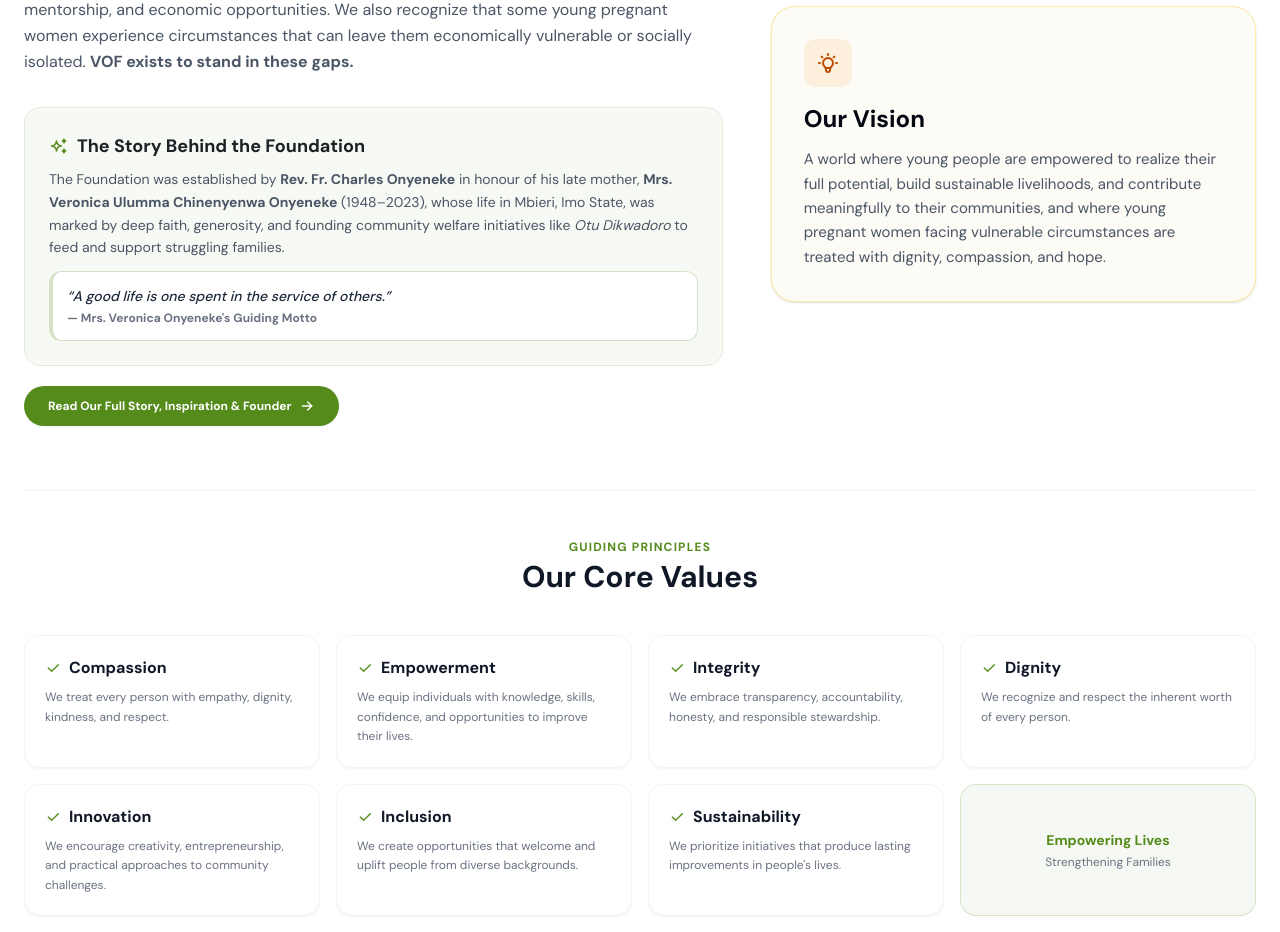
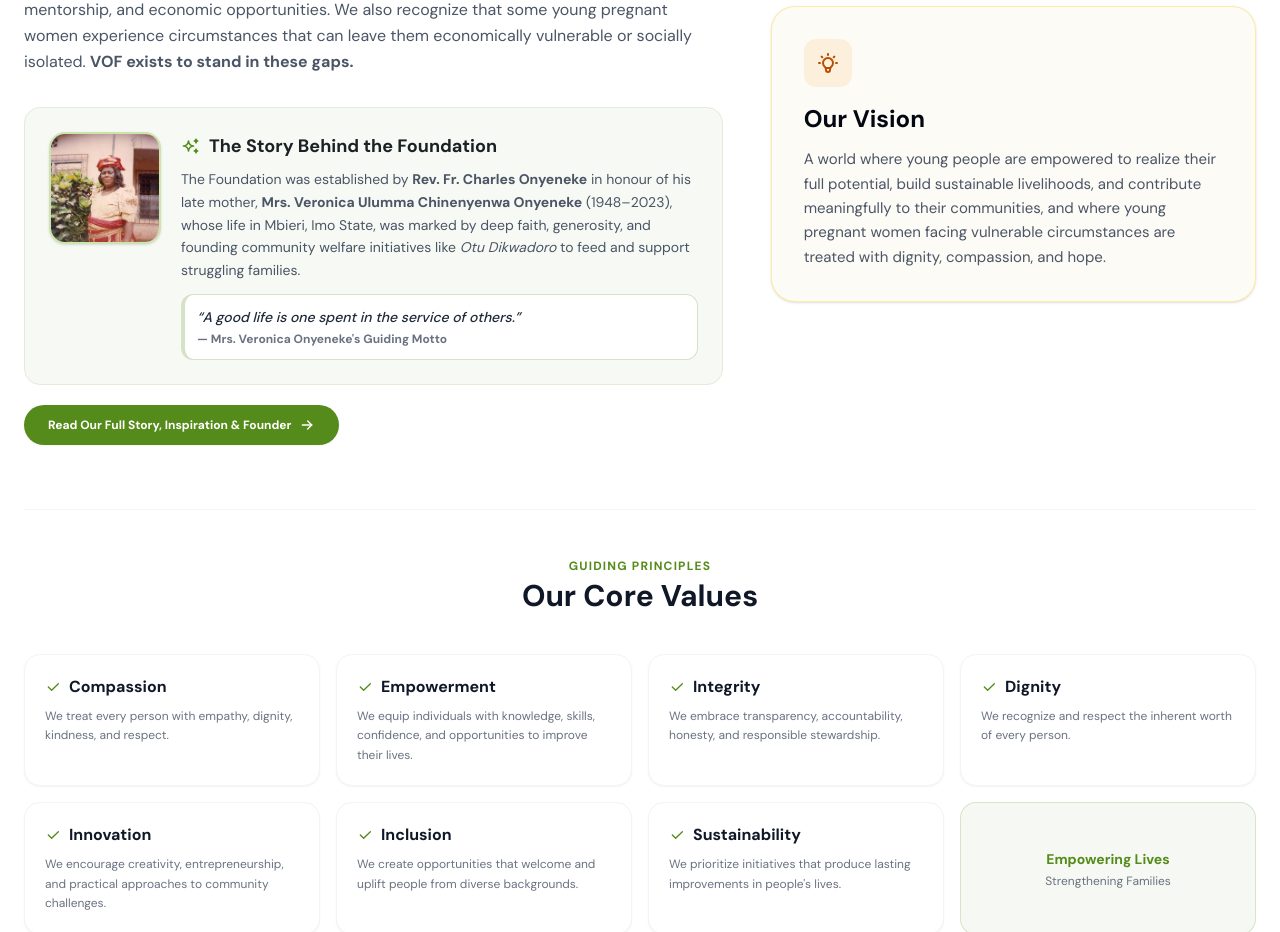
Before and after one commit to ifeanyireed/vof, a Next.js app in the folder web-app/: page / in a window 1280 px wide. Shown: the part 2560-3492 px from the top of the page. Built offline with nearby package versions, Linux system fonts and the light colour scheme; a web font is replaced by a local one.

Commit message:
feat: add Mrs. Veronica Onyeneke portrait image to public assets and display on about and home pages

```diff
--- a/web-app/src/app/about/page.tsx
+++ b/web-app/src/app/about/page.tsx
@@ -284,7 +284,7 @@ export default function AboutPage() {
                     src="/veronica.png"
                     alt="Mrs. Veronica Ulumma Chinenyenwa Onyeneke"
                     fill
-                    className="object-cover"
+                    className="object-cover object-top"
                   />
                 </div>
                 <h3 className="font-serif text-2xl font-bold text-gray-900">Mrs. Veronica Onyeneke</h3>
--- a/web-app/src/app/page.tsx
+++ b/web-app/src/app/page.tsx
@@ -535,6 +535,16 @@ export default function Home() {
 
             {/* Mother's Legacy Box with Authentic Motto & Grassroots Initiative */}
             <div className="p-6 rounded-2xl bg-[#f7f9f4] border border-[#e4ebd9] relative my-3">
+              <div className="flex flex-col sm:flex-row gap-5 items-center sm:items-start">
+                <div className="relative w-24 h-24 sm:w-28 sm:h-28 rounded-2xl overflow-hidden border-2 border-[#8ac43e]/40 shadow-sm flex-shrink-0">
+                  <Image
+                    src="/veronica.png"
+                    alt="Mrs. Veronica Ulumma Chinenyenwa Onyeneke"
+                    fill
+                    className="object-cover object-top"
+                  />
+                </div>
+                <div className="flex-1 text-left">
                   <h4 className="font-serif text-lg font-bold text-[#1b2124] mb-2 flex items-center gap-2">
                     <IconSparkles className="w-5 h-5 text-[#558b1a]" />
                     The Story Behind the Foundation
@@ -542,9 +552,11 @@ export default function Home() {
                   <p className="text-gray-600 text-sm leading-relaxed mb-3">
                     The Foundation was established by <strong>Rev. Fr. Charles Onyeneke</strong> in honour of his late mother, <strong>Mrs. Veronica Ulumma Chinenyenwa Onyeneke</strong> (1948–2023), whose life in Mbieri, Imo State, was marked by deep faith, generosity, and founding community welfare initiatives like <em>Otu Dikwadoro</em> to feed and support struggling families.
                   </p>
-              <div className="p-3.5 rounded-xl bg-white border border-[#d6e2c8] text-sm text-gray-800 font-medium italic border-l-4 border-[#558b1a]">
+                  <div className="p-3 rounded-xl bg-white border border-[#d6e2c8] text-sm text-gray-800 font-medium italic border-l-4 border-[#558b1a]">
                     &ldquo;A good life is one spent in the service of others.&rdquo;
                     <span className="block text-xs font-bold text-gray-500 not-italic mt-1">— Mrs. Veronica Onyeneke&apos;s Guiding Motto</span>
+                  </div>
+                </div>
               </div>
             </div>
 
```
Also changed, not shown: web-app/public/veronica.png (added). Lines whose indentation alone changed are shown as unchanged.
